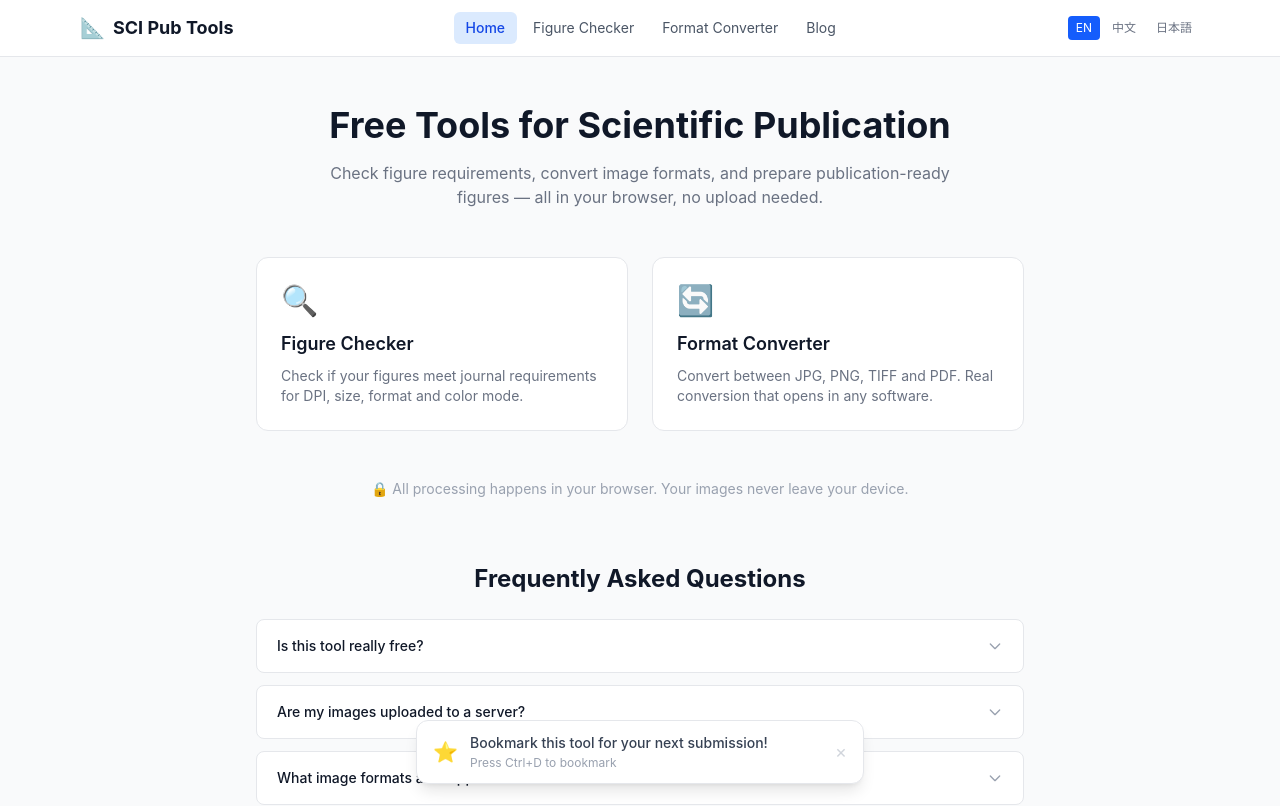
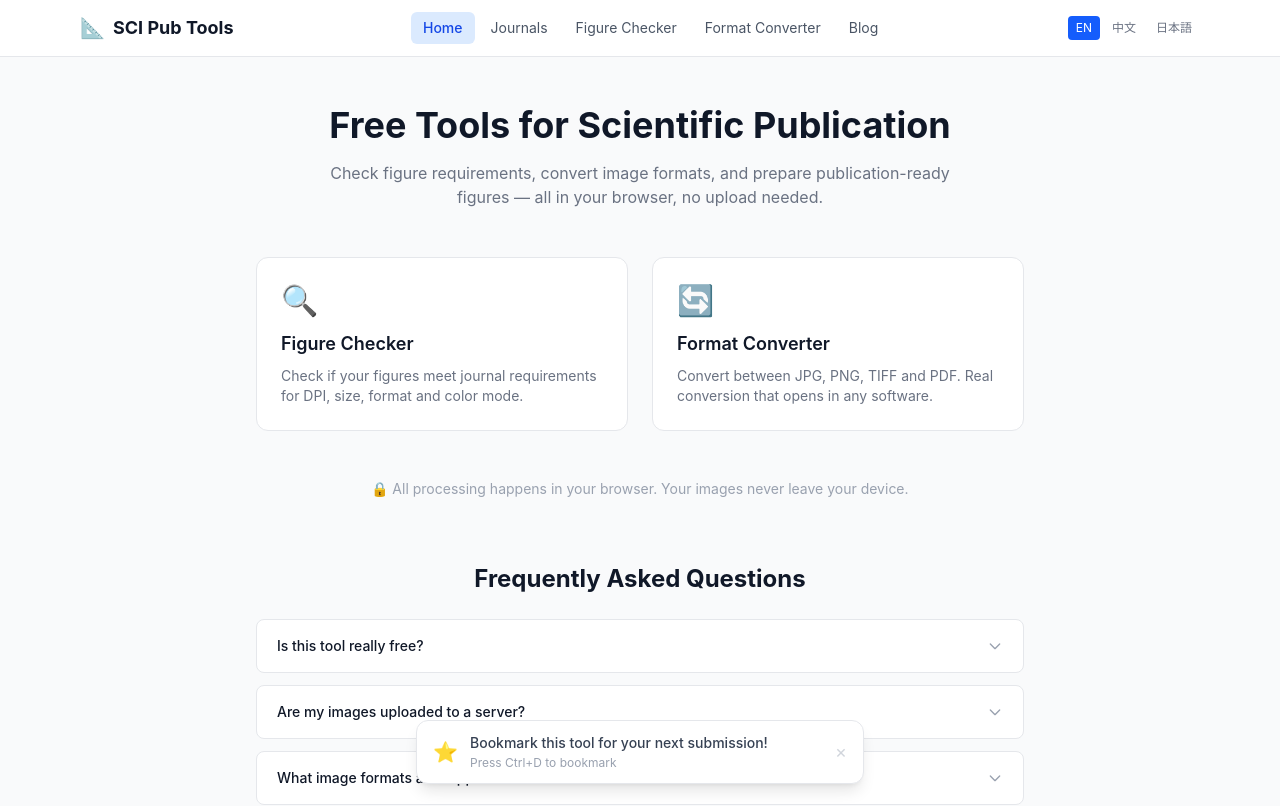
Before and after one commit to biquan678/sci-figure-tool, a React (Vite) app: page / in a window 1280 px wide. Shown: the top 806 px of the page. Built offline with nearby package versions, Linux system fonts and the light colour scheme.

Commit message:
feat: add journals nav link

```diff
--- a/src/components/Layout.tsx
+++ b/src/components/Layout.tsx
@@ -20,6 +20,7 @@ export default function Layout({ children }: { children: React.ReactNode }) {
 
   const navItems = [
     { path: '/', label: t('nav.home') },
+    { path: '/journals', label: t('nav.journals') },
     { path: '/figure-checker', label: t('nav.checker') },
     { path: '/image-converter', label: t('nav.converter') },
     { path: '/blog', label: t('nav.blog') },
--- a/src/i18n/index.ts
+++ b/src/i18n/index.ts
@@ -5,7 +5,7 @@ const resources = {
   en: {
     translation: {
       site: { title: 'SCI Pub Tools', subtitle: 'Free online tools for scientific publication — Figure checker, format converter & more', journals_count: '{{count}} journals supported' },
-      nav: { home: 'Home', checker: 'Figure Checker', converter: 'Format Converter', blog: 'Blog' },
+      nav: { home: 'Home', journals: 'Journals', checker: 'Figure Checker', converter: 'Format Converter', blog: 'Blog' },
       home: {
         hero: 'Free Tools for Scientific Publication',
         hero_sub: 'Check figure requirements, convert image formats, and prepare publication-ready figures — all in your browser, no upload needed.',
@@ -58,7 +58,7 @@ const resources = {
   zh: {
     translation: {
       site: { title: 'SCI Pub Tools', subtitle: '免费在线科研发表工具 — 图片检查、格式转换等', journals_count: '支持 {{count}} 个期刊' },
-      nav: { home: '首页', checker: '图片检查', converter: '格式转换', blog: '博客' },
+      nav: { home: '首页', journals: '期刊规范', checker: '图片检查', converter: '格式转换', blog: '博客' },
       home: {
         hero: '免费科研发表工具集',
         hero_sub: '检查图片是否符合期刊要求，转换图片格式，准备投稿就绪的论文图片 — 全部在浏览器本地完成，无需上传。',
@@ -111,7 +111,7 @@ const resources = {
   ja: {
     translation: {
       site: { title: 'SCI Pub Tools', subtitle: '科学論文投稿のための無料オンラインツール', journals_count: '{{count}}誌対応' },
-      nav: { home: 'ホーム', checker: '図チェッカー', converter: 'フォーマット変換', blog: 'ブログ' },
+      nav: { home: 'ホーム', journals: 'ジャーナル規定', checker: '図チェッカー', converter: 'フォーマット変換', blog: 'ブログ' },
       home: {
         hero: '科学論文投稿のための無料ツール',
         hero_sub: '図の要件チェック、画像フォーマット変換、投稿用図の準備 — すべてブラウザ上で完結。',
```
